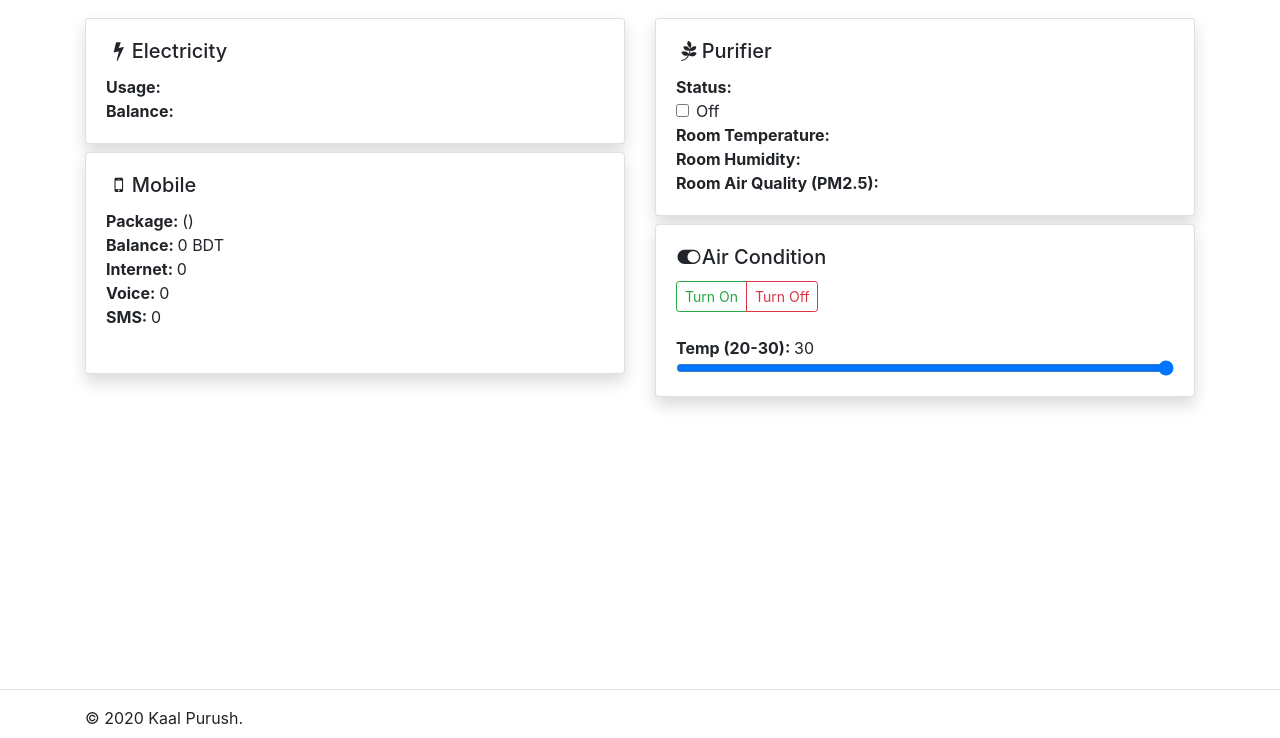
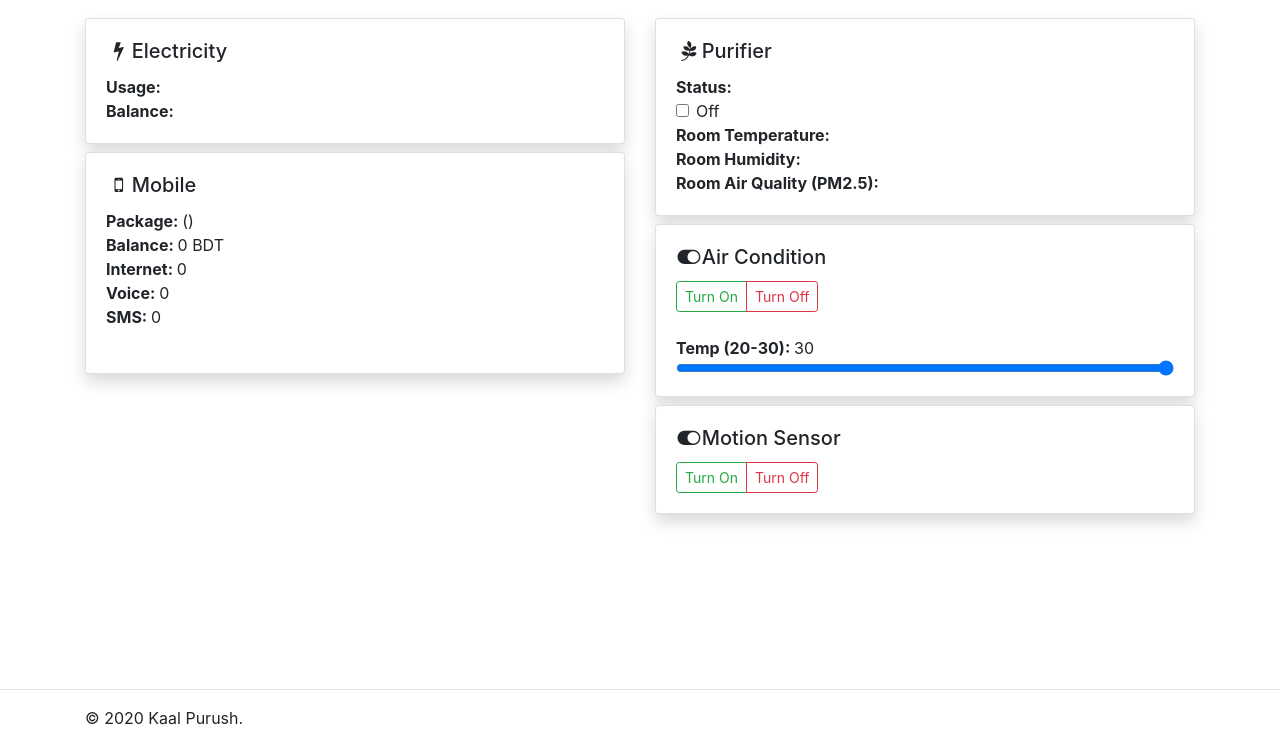
Before and after one commit to kaalpurush/accio, a website: page public/dashboard.html in a window 1280 px wide. Shown: the part 62-800 px from the top of the page. Drawn offline with nearby package versions, Linux system fonts and the light colour scheme.

Commit message:
motion sensor

```diff
--- a/public/dashboard.html
+++ b/public/dashboard.html
@@ -115,6 +115,16 @@
                 @change="executeKommand('cooler', $refs.temp.value);" />
             </div>
           </div>
+
+          <div class="card shadow mb-2" x-data="{}">
+            <div class="card-body">
+              <h5 class="card-title"></i><i class="fa fa-fw fa-toggle-on"></i>Motion Sensor</h5>
+              <div class="btn-group">
+                <button class="btn btn-outline-success btn-sm" @click="executeKommand('motion','on');">Turn On</button>
+                <button class="btn btn-outline-danger btn-sm" @click="executeKommand('motion','off');">Turn Off</button>
+              </div>
+            </div>
+          </div>
         </div>
   </main>
 
--- a/src/index.ts
+++ b/src/index.ts
@@ -320,7 +320,9 @@ function processAssistantIntent(conv: DialogflowConversation<any, any, any>) {
 
 function broadcastCommand(params: Parameters) {
     const command = `${params.location} ${params.device} ${params.state}`;
-    // sendPush('Kommand', command);
+    if (params.state !== 'status') {
+        sendPush('Kommand', command);
+    }
     broadcastUDP(command);
 }
 
```
Also changed, not shown: public/web-push.html (+11 -9 lines).
